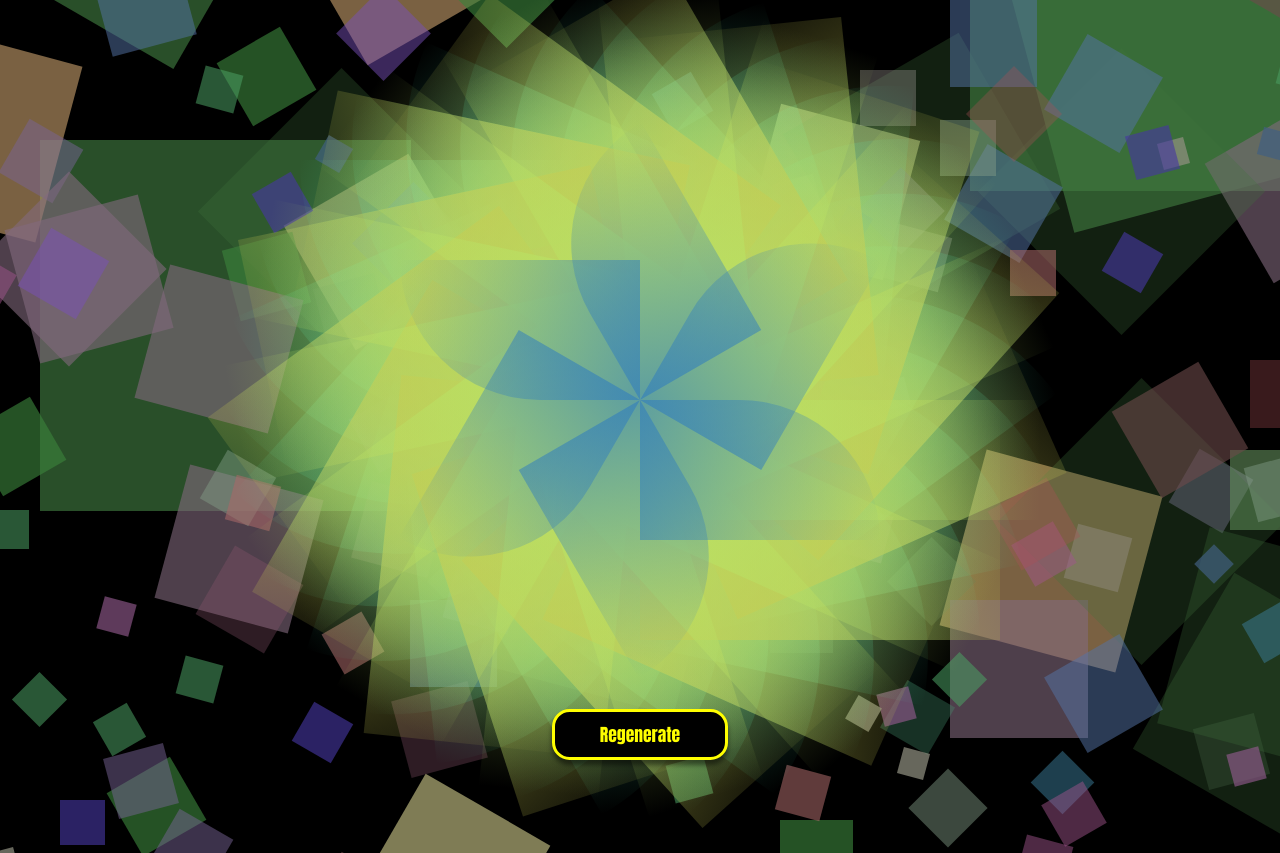
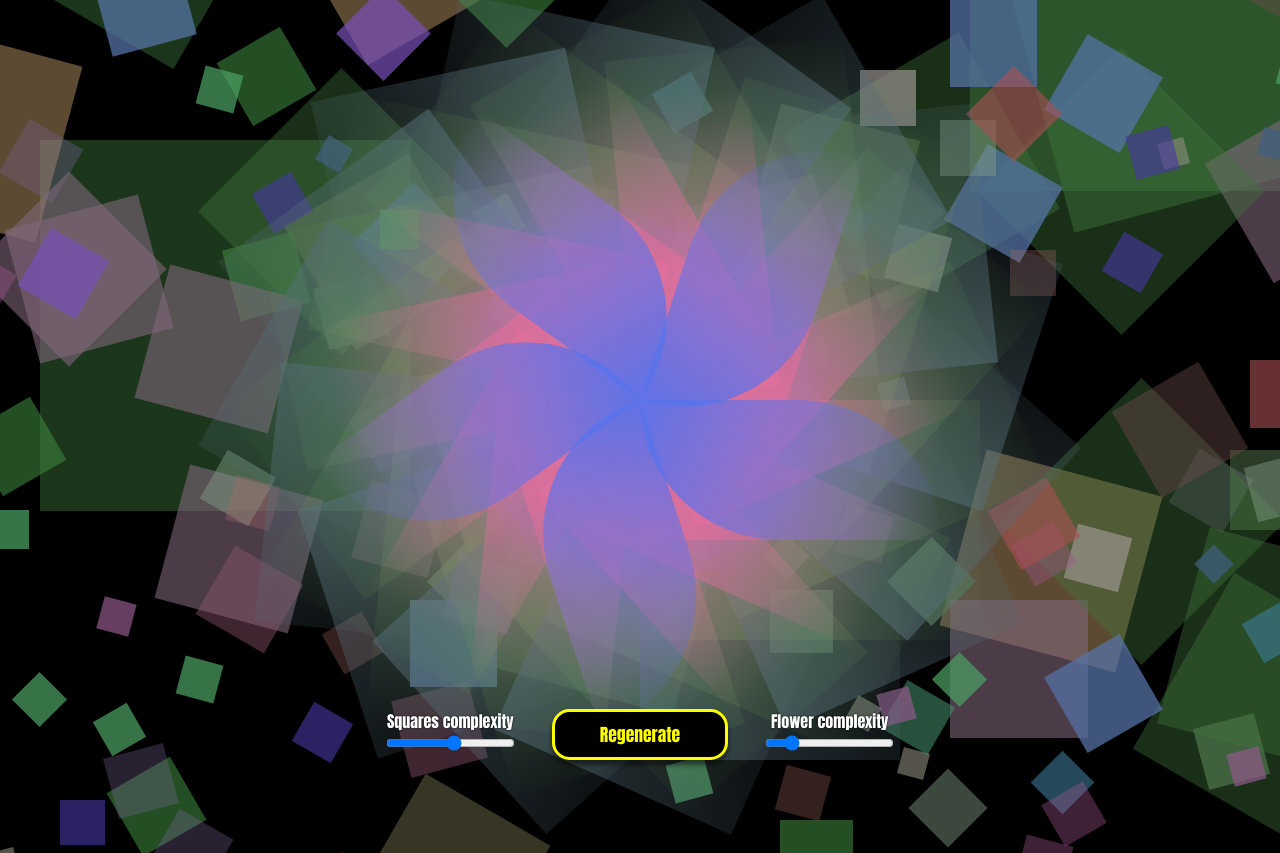
Before and after one commit to patrickdanielsson/random-art-generator, a plain HTML site: page index.html in a window 1280 px wide. Shown: the top 853 px of the page. Drawn offline with Linux system fonts and the light colour scheme.

Commit message:
Add "complexity" sliders

```diff
--- a/app.js
+++ b/app.js
@@ -3,6 +3,15 @@ document.onreadystatechange = function() {
         const canvas = document.getElementById('canvas');
         const height = document.body.clientHeight;
         const width  = document.body.clientWidth;
+
+        const squaresRange = document.getElementById('squares');
+        const flowerRange = document.getElementById('flower');
+        const resetButton = document.getElementById('reset');
+
+        function clearCanvas() {
+            while(canvas.lastChild)
+                canvas.removeChild(canvas.lastChild);
+        }
 
         function generateSquares(numIteration) {
             for (let iteration=1; iteration <= numIteration; iteration++) {
@@ -30,7 +39,7 @@ document.onreadystatechange = function() {
                 }
             }
         }
-        function generateMandala(numIteration) {
+        function generateFlower(numIteration) {
             for (let iteration=1; iteration <= numIteration; iteration++) {
                 let rectHeight = randomPixel(height/10, height/(random(1, iteration) + 1));
                 let rectWidth  = randomPixel(width/10, width/(random(1, iteration) + 1));
@@ -70,19 +79,20 @@ document.onreadystatechange = function() {
         }
 
         function generateArt() {
-            generateSquares(random(15, 35));
-            generateMandala(random(2, 10));
+            squaresRange.value = random(15, 35);
+            flowerRange.value = random(2, 10);
+            render();
+        }
+        function render() {
+            clearCanvas();
+            generateSquares(squaresRange.value);
+            generateFlower(flowerRange.value);
         }
 
-        function clearCanvas() {
-            while(canvas.lastChild)
-                canvas.removeChild(canvas.lastChild);
-        }
+        squaresRange.addEventListener('change', render);
+        flowerRange.addEventListener('change', render);
+        resetButton.addEventListener('click', generateArt);
 
-        document.getElementById('reset').addEventListener('click', function() {
-            clearCanvas();
-            generateArt();
-        });
         generateArt();
 
         function random(min, max, res=1)        { return Math.floor((Math.random() * (max - min) + min) / res) * res; }
--- a/index.html
+++ b/index.html
@@ -6,7 +6,18 @@
     </head>
     <body>
         <div id="canvas"></div>
-        <button id="reset">Regenerate</button>
+        <div id="controls">
+            <div class="control">
+                <label for="squares">Squares complexity</label>
+                <input type="range" id="squares" min="1" max="50" value="1">
+            </div>
+            <button id="reset">Regenerate</button>
+            <div class="control">
+                <label for="flower">Flower complexity</label>
+                <input type="range" id="flower" min="1" max="25" value="1">
+            </div>
+        </div>
+
         <script src="app.js"></script>
     </body>
 </html>
--- a/style.css
+++ b/style.css
@@ -4,6 +4,11 @@ body {
     width: 100vw;
     margin: 0;
     overflow: hidden;
+
+    font-family: Impact, Haettenschweiler, 'Arial Narrow Bold', sans-serif;
+    font-weight: lighter;
+    color: white;
+    text-shadow: 0 0 2px black;
 }
 
 #canvas {
@@ -11,8 +16,21 @@ body {
     left: 50%;
     top: 50%;
     overflow: visible;
+    z-index: -1;
 }
 
+#controls {
+    display: flex;
+    justify-content: center;
+    position: absolute;
+    width: 100%;
+    bottom: 5%;
+}
+#controls .control {
+    display: flex;
+    flex-direction: column;
+    text-align: center;
+}
 button {
     background-color: black;
     border: 3px solid yellow;
@@ -24,12 +42,8 @@ button {
     font-size: 1.1em;
 
     padding: .5em 1em;
-    margin-left: -5em;
+    margin: 0 2em;
     width: 10em;
-
-    position: absolute;
-    left: 50%;
-    bottom: 5%;
 
     cursor: pointer;
 
```
